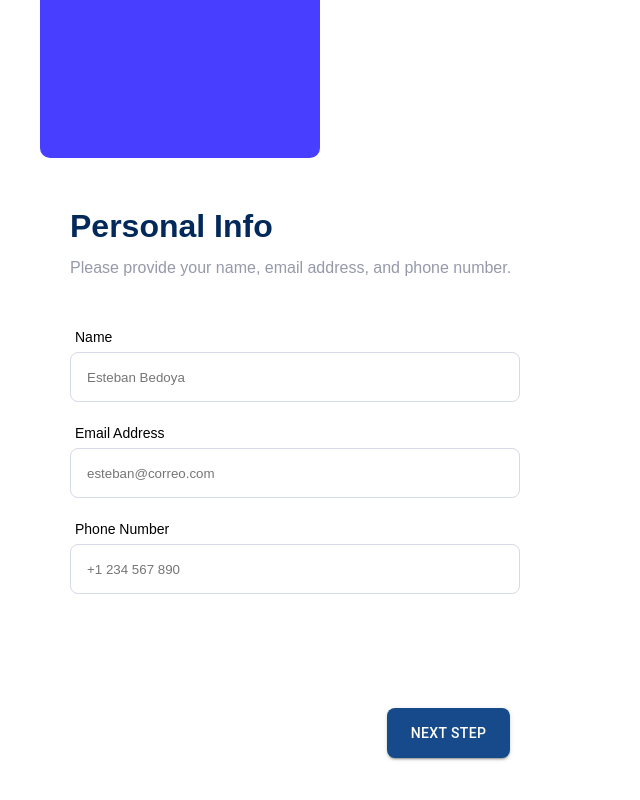
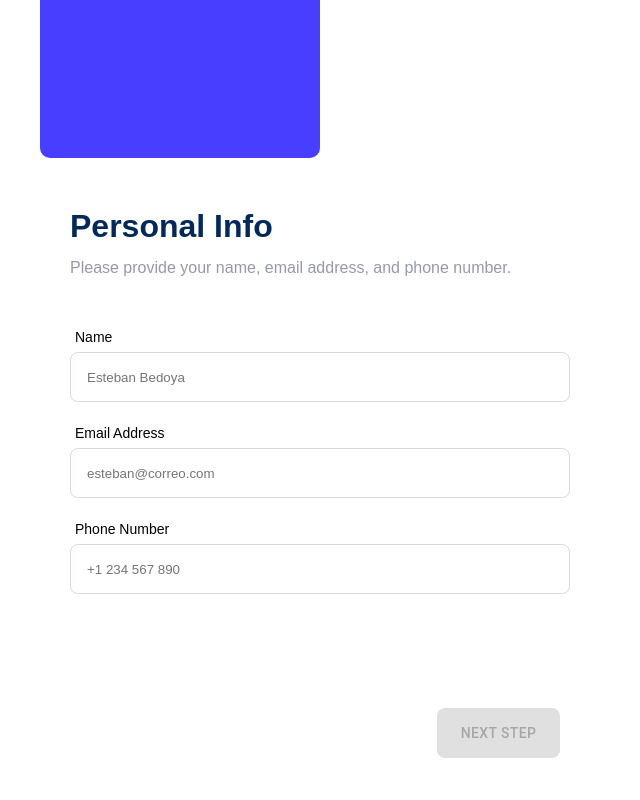
Before and after one commit to ebedoyaalzate/Multi-step-form, a Next.js app: page / in a window 1280 px wide. Shown: the part 616-1416 px from the top of the page, without its empty margins (0-640 px from the left). Built offline with nearby package versions, Linux system fonts and the light colour scheme.

Commit message:
fix inputs and styles for index

```diff
--- a/components/Input/index.tsx
+++ b/components/Input/index.tsx
@@ -1,36 +1,51 @@
 import {Box, Container} from '@mui/material'
 import styles from './styles.module.scss'
-import {FieldErrors, RegisterOptions} from 'react-hook-form'
+import {
+  RegisterOptions,
+  useController,
+} from 'react-hook-form'
 
 type InputProps = {
   label: string
   placeholder: string
   name: string
   type: string
-  register: any
   rules?: RegisterOptions
-  errors?: FieldErrors
+  control: any
+  defaultValue: any
 }
 
-function Input({name, register, rules, errors, label, ...props}: InputProps) {
-  console.log(errors?.[name])
-  const messageError = errors?.[name]?.message?.toString()
+function Input({name, rules, label, control, defaultValue, ...props}: InputProps) {
+  const {
+    field: {ref, ...rest},
+    fieldState,
+  } = useController({
+    name,
+    control,
+    rules,
+    defaultValue
+  })
+
+  const hasError = !!fieldState?.error?.message
+
   return (
     <Container className={styles['container']}>
       <Box className={styles['texts']}>
         <label className={styles['label']} htmlFor={name}>
           {label}
         </label>
-        {errors?.[name] ? (
-          <span className={styles['error-message']}>{messageError}</span>
+        {hasError ? (
+          <span className={styles['error-message']}>
+            {fieldState?.error?.message}
+          </span>
         ) : null}
       </Box>
       <input
         className={styles['input']}
         id={name}
         {...props}
-        {...(register && register(name, rules))}
-        ref={null}
+        {...rest}
+        ref={ref}
       />
     </Container>
   )
--- a/components/Input/styles.module.scss
+++ b/components/Input/styles.module.scss
@@ -7,12 +7,17 @@
     line-height: 16px;
     margin: 0 5px 8px;
     display: flex;
+    justify-content: space-between;
+
+    .error-message {
+      color: $error;
+    }
   }
 
   .input {
     border: 1px solid $soft-grey;
     border-radius: 8px;
-    max-width: 450px;
+    max-width: 500px;
     width: 100%;
     height: 50px;
     padding: 16px;
--- a/components/Stepper/styles.module.scss
+++ b/components/Stepper/styles.module.scss
@@ -31,6 +31,7 @@
   width: 100%;
   background-color: white;
   margin-left: 30px;
+  margin-left: 30px;
 }
 
 @media (max-width: 700px) {
@@ -57,6 +58,8 @@
       position: relative;
       top: -50px;
       margin: auto;
+      width: 100%;
+      max-width: 450px;
       border-radius: 10px;
     }
   }
--- a/components/forms/PersonalInfoForm/index.tsx
+++ b/components/forms/PersonalInfoForm/index.tsx
@@ -9,7 +9,8 @@ function PersonalInfoForm() {
   const {
     register,
     handleSubmit,
-    formState: {errors},
+    formState: {errors, isValid},
+    control,
   } = useForm<PersonalForm>({mode: 'all'})
 
   return (
@@ -22,11 +23,11 @@ function PersonalInfoForm() {
         type="text"
         placeholder="Esteban Bedoya"
         name="name"
-        register={register}
-        errors={errors}
+        control={control}
         rules={{
           required: 'This field is required',
         }}
+        defaultValue=""
       />
       <Input
         label="Email Address"
@@ -40,26 +41,31 @@ function PersonalInfoForm() {
             message: 'This is not an Email',
           },
         }}
-        register={register}
-        errors={errors}
+        control={control}
+        defaultValue=""
       />
       <Input
         label="Phone Number"
         type="text"
         placeholder="+1 234 567 890"
         name="phone"
-        register={register}
-        errors={errors}
+        control={control}
         rules={{
           required: 'This field is required',
           pattern: {
             value: PHONE_REGEX,
-            message: 'This is not an Email',
+            message: 'This is not a valid phone number',
           },
         }}
+        defaultValue=""
       />
       <Box className={styles['buttons-container']}>
-        <Button variant="contained" type="submit" size="medium">
+        <Button
+          variant="contained"
+          type="submit"
+          size="medium"
+          disabled={!isValid}
+        >
           Next Step
         </Button>
       </Box>
--- a/components/forms/PersonalInfoForm/styles.module.scss
+++ b/components/forms/PersonalInfoForm/styles.module.scss
@@ -6,6 +6,6 @@
   .buttons-container {
     display: flex;
     justify-content: flex-end;
-    margin: 90px 60px 0 0;
+    margin: 90px 10px 0 0;
   }
 }
--- a/pages/styles.module.scss
+++ b/pages/styles.module.scss
@@ -3,6 +3,8 @@
 .container {
   display: flex;
   flex-direction: column;
+  width: 90%;
+  margin-right: 40px;
 
   .title-container {
     margin: 50px 0;
@@ -28,6 +30,7 @@
 
 @media (max-width: 700px) {
   .container {
-    margin: 24px
+    margin: 24px;
+    width: 90%;
   }
 }
--- a/utils/regex.ts
+++ b/utils/regex.ts
@@ -2,4 +2,4 @@ export const EMAIL_REGEX = new RegExp(
   /^(([^<>*?/%#=()[\]\\.,;:\s@"]+(\.[^<>()[\]\\.,;:\s@"]+)*)|(".+"))@((\[[0-9]{1,3}\.[0-9]{1,3}\.[0-9]{1,3}\.[0-9]{1,3}\])|(([a-zA-Z\-0-9]+\.)+[a-zA-Z]{2,}))$/,
 )
 
-export const PHONE_REGEX = new RegExp(/^\+[1-9]\d{0,2}-\d{1,4}-\d{4,}$/)
+export const PHONE_REGEX = new RegExp(/^\+\d{1,3}\d{1,3}\d{4,}$/)
```
